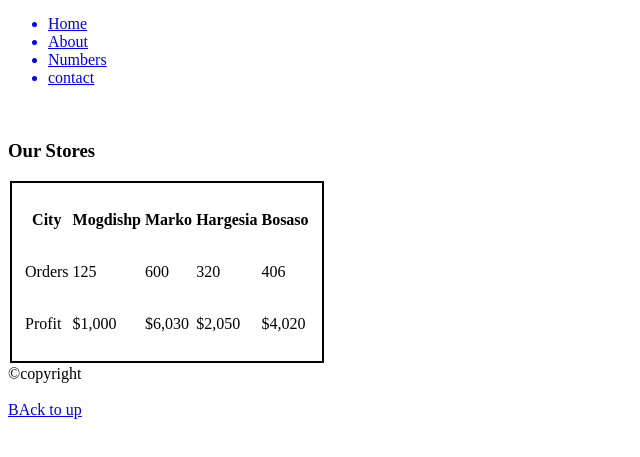
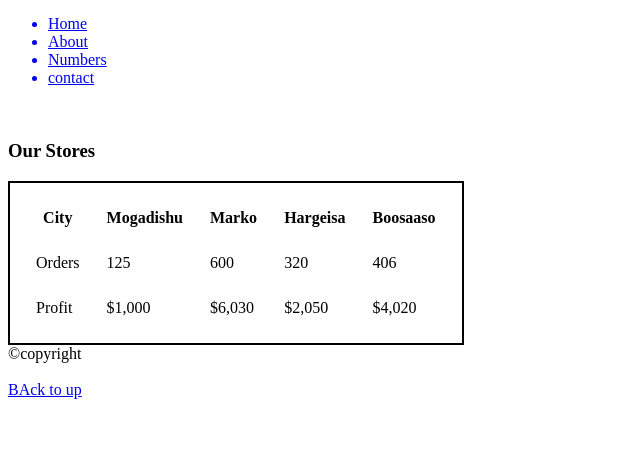
Before and after one commit to ayuub2002/StartUpMogdishoAyub-Awil, a plain HTML site: page numbers.html in a window 1280 px wide. Shown: the part 281-738 px from the top of the page, without its empty margins (0-640 px from the left). Drawn offline with Linux system fonts and the light colour scheme.

Commit message:
table was updatded

```diff
--- a/numbers.html
+++ b/numbers.html
@@ -17,52 +17,33 @@
     <a href="contact.html" > <li> contact</li> </a>
 </ul>
 <img src="images\WildSalmon.jpeg" alt="">
-<table class="table_numbers">
 
 <h3> Our Stores</h3>
-<tr>
-    <th> City</th>
-    <th> Mogdishp</th>
-    <th> Marko</th>
-    <th> Hargesia</th>
-    <th> Bosaso</th>
-</tr>
+<table style="border: 2px solid black; border-spacing: 25px;">
+    <tr>
+      <th>City</th>
+      <th>Mogadishu</th>
+      <th>Marko</th>
+      <th>Hargeisa</th>
+      <th>Boosaaso</th>
+    </tr>
 
+    <tr>
+      <td>Orders</td>
+      <td>125</td>
+      <td>600</td>
+      <td>320</td>
+      <td>406</td>
+    </tr>
 
-<tr>
-    <td> Orders</td>
-    <td> 125</td>
-    <td> 600</td>
-    <td> 320</td>
-    <td> 406</td>
-
-</tr>
-
-<tr>
-<td> Profit</td>
-    <td> $1,000</td>
-    <td> $6,030</td>
-    <td> $2,050</td>
-    <td> $4,020</td>
-
-</tr>
+     <tr>
+      <td>Profit</td>
+      <td>$1,000</td>
+      <td>$6,030</td>
+      <td>$2,050</td>
+      <td>$4,020</td>
+    </tr>
 </table>
-
-
-
-
-
-
-
-
-
-
-
-
-
-
-
-
 
 
 
```
